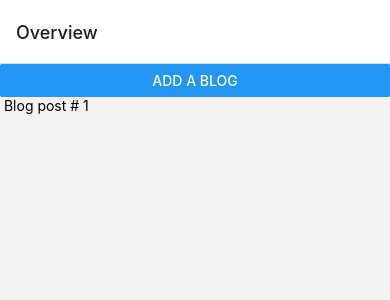
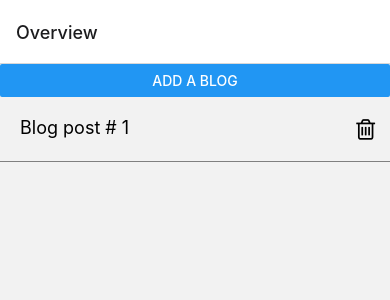
Before and after one commit to aminedammak/RN-blog, a React Native app: screen /Index in a window 390 px wide. Both pictures are taken after a click on the button "ADD A BLOG". Shown: the top 300 px of the page. Built offline with nearby package versions, Linux system fonts and the light colour scheme.

Commit message:
Implemented the delete of a blog post

```diff
--- a/src/contexts/BlogContext.js
+++ b/src/contexts/BlogContext.js
@@ -3,7 +3,15 @@ import createDataContext from "./createDataContext";
 const blogReducer = (state, action) => {
   switch (action.type) {
     case "add_blogpost":
-      return [...state, { title: `Blog post # ${state.length + 1}` }];
+      return [
+        ...state,
+        {
+          id: Math.floor(Math.random() * Math.random() * 999999),
+          title: `Blog post # ${state.length + 1}`,
+        },
+      ];
+    case "delete_blogpost":
+      return state.filter((item) => item.id !== action.payload);
     default:
       return state;
   }
@@ -17,8 +25,14 @@ const addBlogPost = (dispatch) => {
   };
 };
 
+const deleteBlogPost = (dispatch) => {
+  return (id) => {
+    dispatch({ type: "delete_blogpost", payload: id });
+  };
+};
+
 export const { Context, Provider } = createDataContext(
   blogReducer,
-  { addBlogPost },
+  { addBlogPost, deleteBlogPost },
   []
 );
--- a/src/screens/IndexScreen.js
+++ b/src/screens/IndexScreen.js
@@ -1,15 +1,34 @@
 import React, { useContext } from "react";
-import { StyleSheet, Text, View, FlatList, Button } from "react-native";
+import {
+  StyleSheet,
+  Text,
+  View,
+  FlatList,
+  Button,
+  TouchableOpacity,
+} from "react-native";
 import { Context } from "../contexts/BlogContext";
+import { FontAwesome } from "@expo/vector-icons";
 const IndexScreen = () => {
-  const { state, addBlogPost } = useContext(Context);
+  const { state, addBlogPost, deleteBlogPost } = useContext(Context);
   return (
     <View>
       <Button title="Add a blog" onPress={addBlogPost} />
       <FlatList
         data={state}
         keyExtractor={(blog) => blog.title}
-        renderItem={({ item }) => <Text> {item.title}</Text>}
+        renderItem={({ item }) => (
+          <View style={styles.blogPost}>
+            <Text style={styles.title}> {item.title}</Text>
+            <TouchableOpacity
+              onPress={() => {
+                deleteBlogPost(item.id);
+              }}
+            >
+              <FontAwesome name="trash-o" size={24} color="black" />
+            </TouchableOpacity>
+          </View>
+        )}
       />
     </View>
   );
@@ -17,4 +36,16 @@ const IndexScreen = () => {
 
 export default IndexScreen;
 
-const styles = StyleSheet.create({});
+const styles = StyleSheet.create({
+  blogPost: {
+    flexDirection: "row",
+    paddingHorizontal: 15,
+    paddingVertical: 20,
+    borderBottomWidth: 1,
+    borderColor: "gray",
+  },
+  title: {
+    flex: 1,
+    fontSize: 18,
+  },
+});
```
